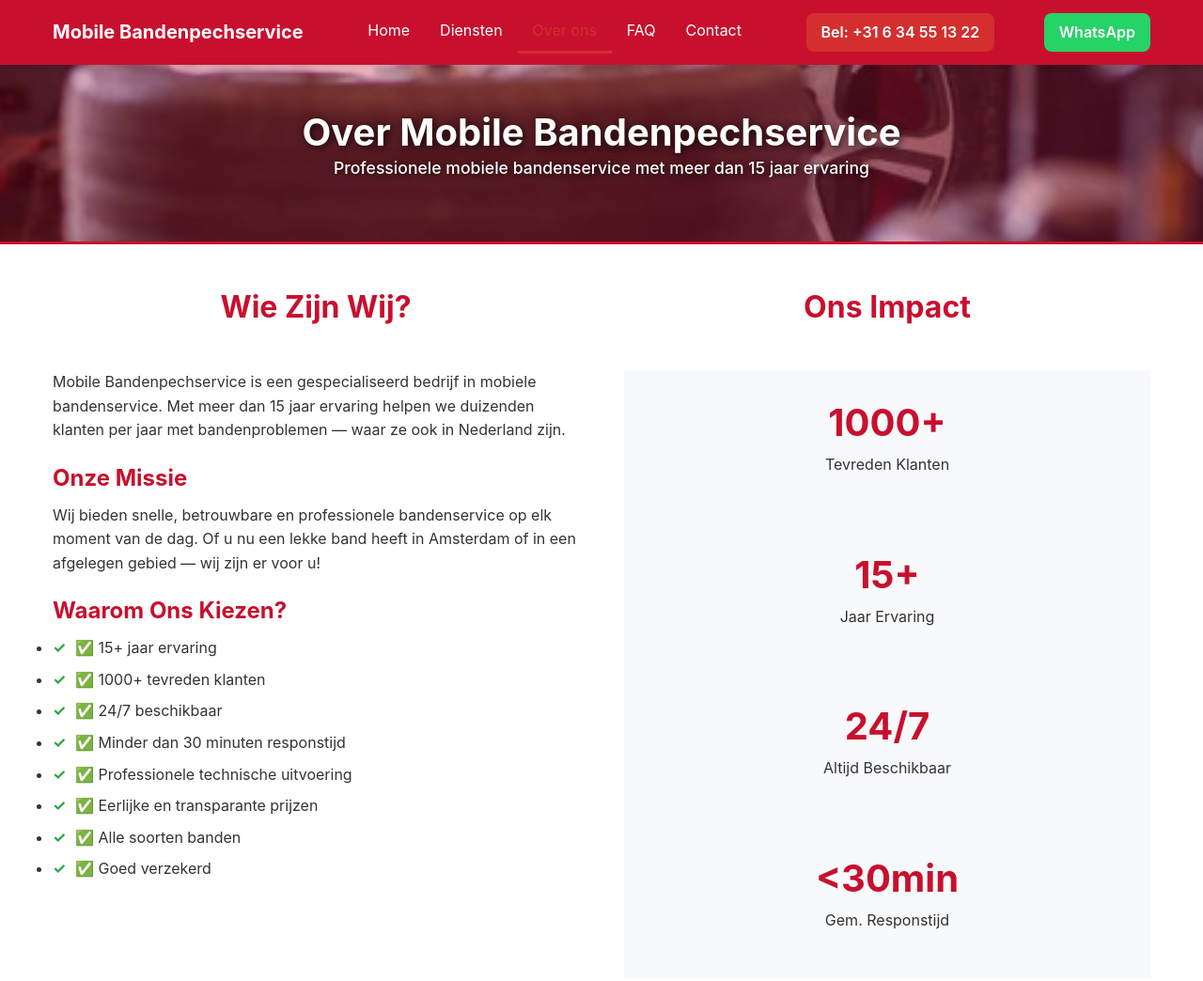
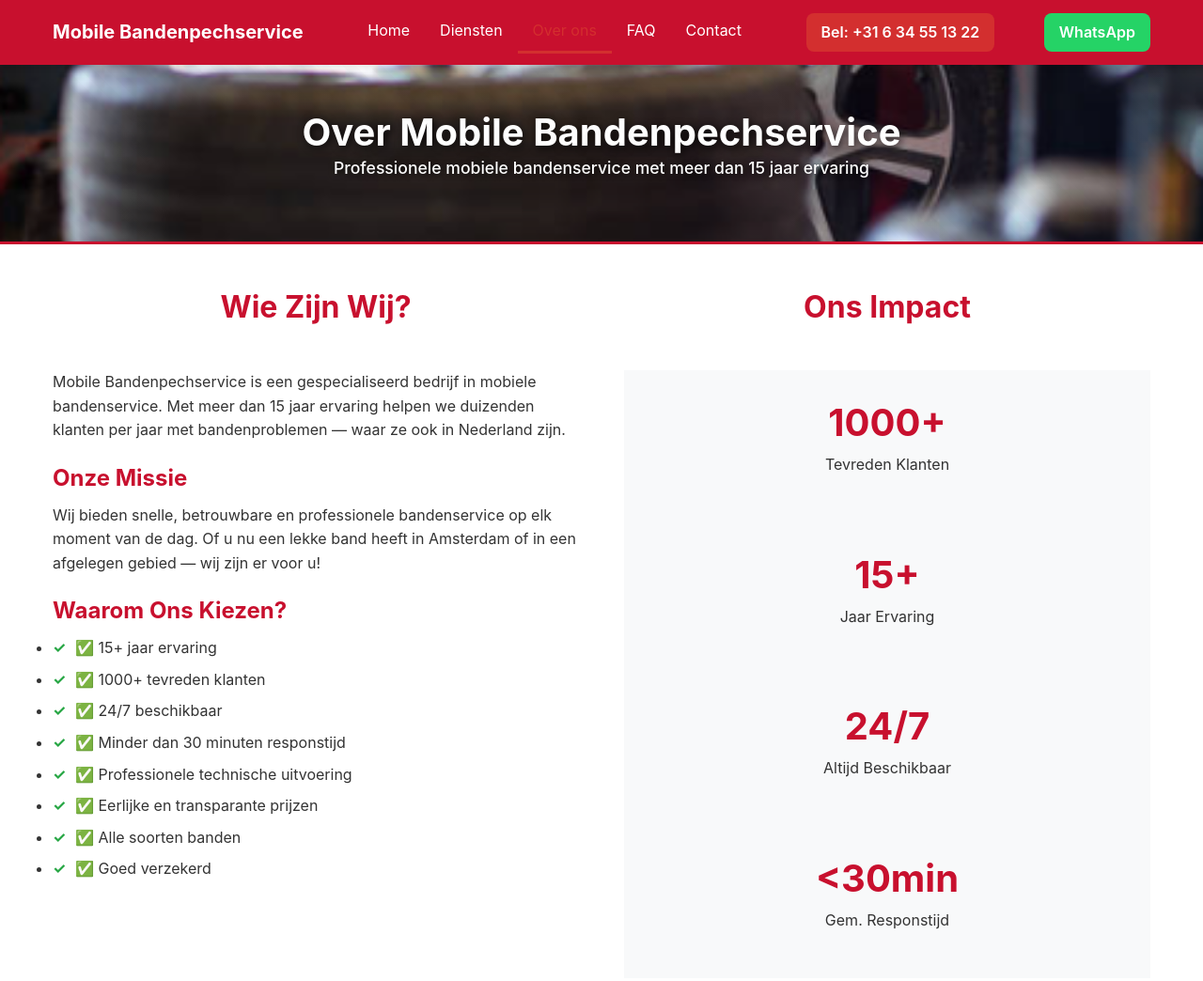
Before and after one commit to gonul1907/mobilepechbandenservice, a website: page over.html in a window 1280 px wide. Shown: the top 1044 px of the page at 94% size. Drawn offline with Linux system fonts and the light colour scheme.

Commit message:
Remove red overlay from over ons hero section

```diff
--- a/styles.css
+++ b/styles.css
@@ -274,7 +274,7 @@ a:hover {
 }
 
 .hero-about {
-  background: linear-gradient(rgba(200, 16, 46, 0.3), rgba(200, 16, 46, 0.3)), url('Images/band4.png') center/cover no-repeat;
+  background: url('Images/band4.png') center/cover no-repeat;
   background-size: cover;
   image-rendering: -webkit-optimize-contrast;
   image-rendering: crisp-edges;
```
